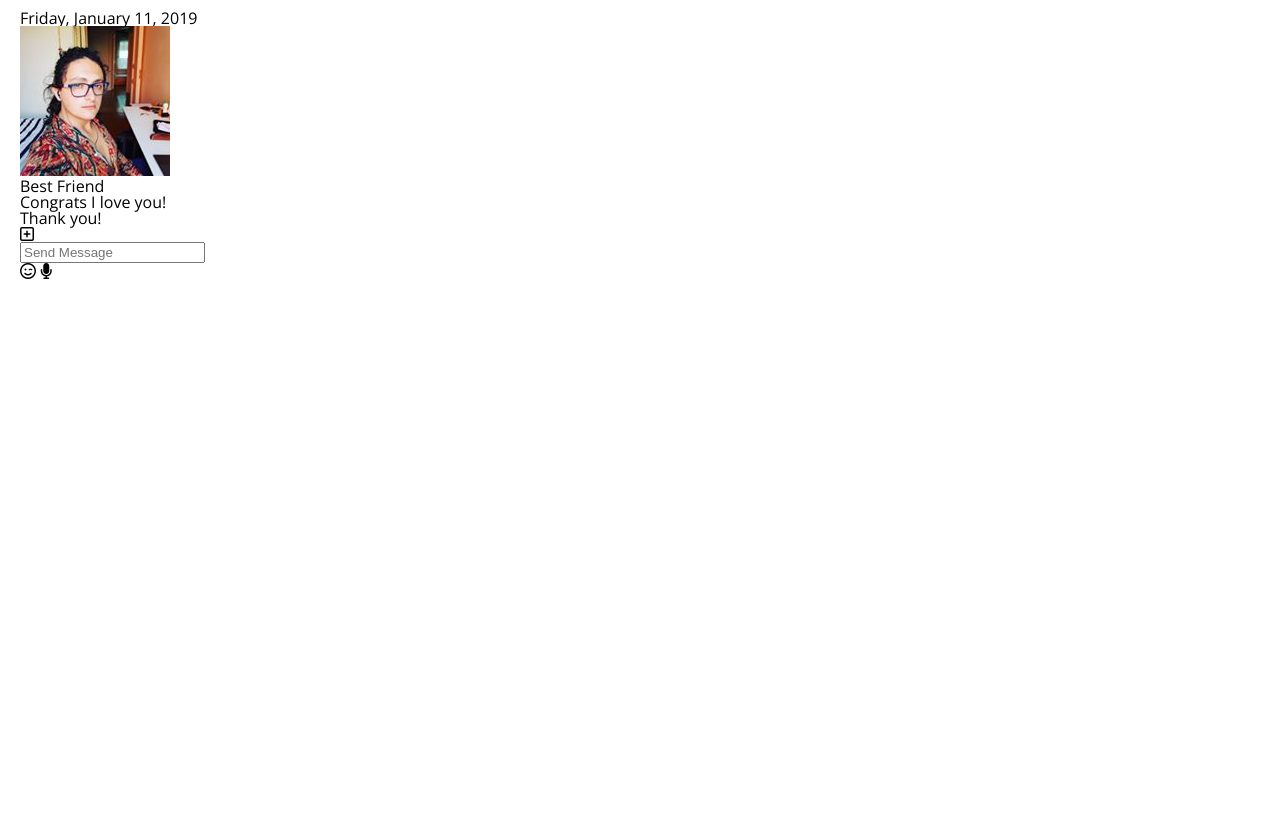
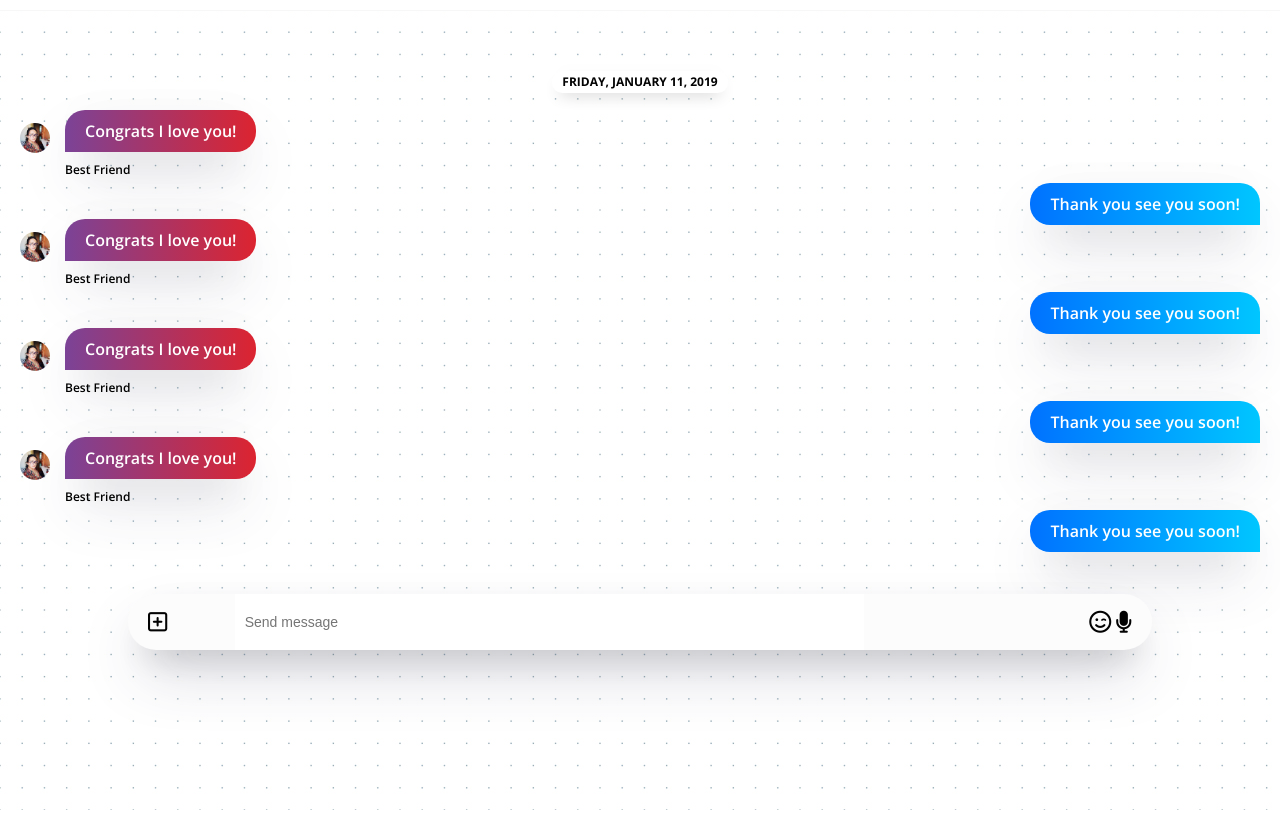
Before and after one commit to grace-kimm/kakao-clone, a plain HTML site: page chat.html in a window 1280 px wide. Shown: the part 100-920 px from the top of the page. Before the commit the page ends 800 px from the top, so only its background shows below. Drawn offline with nearby package versions, Linux system fonts and the light colour scheme.

Commit message:
css finished

```diff
--- a/chat.html
+++ b/chat.html
@@ -11,15 +11,13 @@
     <link rel="stylesheet" href="css/style.css" />
     <title>Chat | Kakao Clone</title>
   </head>
-  <body>
-    <!-- parent-->
+  <body class="chats-body">
     <div class="status-bar">
-      <!-- child-->
       <div class="status-bar__column">
-        <span class="status-bar__clock">13:56</span>
+        <span class="status-bar__clock">13:54</span>
       </div>
       <div class="status-bar__column">
-        <i class="far fa-clock"></i>
+        <i class="fas fa-clock"></i>
         <i class="fas fa-volume-mute"></i>
         <i class="fas fa-wifi"></i>
         <span class="status-bar__battery-level">100%</span>
@@ -28,11 +26,9 @@
     </div>
     <header class="header">
       <div class="header__header-column">
-        <div class="header__back-btn">
-          <a href="index.html">
-            <i class="fas fa-arrow-left"></i>
-          </a>
-        </div>
+        <a href="index.html" class="header__back-btn">
+          <i class="fas fa-arrow-left"></i>
+        </a>
         <h1 class="header__title">Best Friend</h1>
       </div>
       <div class="header__header-column">
@@ -44,25 +40,71 @@
         </span>
       </div>
     </header>
-    <main class="chat">
+    <main class="chat-screen">
       <ul class="chat__messages">
         <span class="chat__timestamp">Friday, January 11, 2019</span>
         <li class="incoming-message message">
-          <img src="images/avatar.jpg" class="g-avatar message__avatar" />
+          <img src="images/avatar.jpg" class="m-avatar message__avatar" />
           <div class="message__content">
+            <span class="message__bubble">
+              Congrats I love you!
+            </span>
             <span class="message__author">Best Friend</span>
-            <div class="message__bubble">
-              Congrats I love you!
-            </div>
           </div>
-          <span class="message__timestamp"></span>
+        </li>
+        <li class="sent-message message">
+          <div class="message__content">
+            <span class="message__bubble">
+              Thank you see you soon!
+            </span>
+          </div>
         </li>
         <li class="incoming-message message">
-          <span class="message__timestamp"></span>
+          <img src="images/avatar.jpg" class="m-avatar message__avatar" />
           <div class="message__content">
-            <div class="message__bubble">
-              Thank you!
-            </div>
+            <span class="message__bubble">
+              Congrats I love you!
+            </span>
+            <span class="message__author">Best Friend</span>
+          </div>
+        </li>
+        <li class="sent-message message">
+          <div class="message__content">
+            <span class="message__bubble">
+              Thank you see you soon!
+            </span>
+          </div>
+        </li>
+        <li class="incoming-message message">
+          <img src="images/avatar.jpg" class="m-avatar message__avatar" />
+          <div class="message__content">
+            <span class="message__bubble">
+              Congrats I love you!
+            </span>
+            <span class="message__author">Best Friend</span>
+          </div>
+        </li>
+        <li class="sent-message message">
+          <div class="message__content">
+            <span class="message__bubble">
+              Thank you see you soon!
+            </span>
+          </div>
+        </li>
+        <li class="incoming-message message">
+          <img src="images/avatar.jpg" class="m-avatar message__avatar" />
+          <div class="message__content">
+            <span class="message__bubble">
+              Congrats I love you!
+            </span>
+            <span class="message__author">Best Friend</span>
+          </div>
+        </li>
+        <li class="sent-message message">
+          <div class="message__content">
+            <span class="message__bubble">
+              Thank you see you soon!
+            </span>
           </div>
         </li>
       </ul>
@@ -74,7 +116,7 @@
       <div class="chat__write-column">
         <input
           type="text"
-          placeholder="Send Message"
+          placeholder="Send message"
           class="chat__write-input"
         />
       </div>
--- /dev/null
+++ b/css/chat.css
@@ -0,0 +1,126 @@
+.chats-body {
+    padding: 10px 0px;
+}
+
+.chats-body .header,
+.chats-body .status-bar {
+    padding: 0px 20px;
+}
+
+.chat-screen {
+    background-image: url("../images/dot-grid.png");
+    min-height: 100vh;
+}
+
+.chat__write {
+    position: fixed;
+    justify-content: space-between;
+    align-items: center;
+    bottom: 50px;
+    width: 80%;
+    /* fixed container를 가운데 정렬하기 */
+    margin: 0 auto;
+    left: 0;
+    right: 0;
+    /* 여기까지 */
+    display: flex;
+    background-color: #fcfcfc;
+    padding: 0px 20px;
+    border-radius: 40px;
+
+    /* shadow는 다른 홈페이지에서 inspect -> copy 가능 */
+    box-shadow: 0 30px 60px -12px rgba(50, 50, 93, 0.25),
+    0 18px 36px -18px rgba(0, 0, 0, 0.3), 0 -12px 36px -8px rgba(0, 0, 0, 0.025);
+}
+
+.chat__write i {
+    font-size: 22px;
+}
+
+.chat__write-column:nth-child(2) {
+    width: 80%;
+}
+
+.chat__write-column input {
+    padding: 20px 10px;
+    width: 80%;
+    border: none;
+    font-size: 14px;
+}
+
+.chat__write-column input:focus {
+    outline: none;
+}
+
+.chat-screen .chat__messages {
+    border-top: 1px solid #f7f7f7;
+    display: flex;
+    flex-direction: column;
+    align-items: center;
+    justify-content: center;
+    padding: 0px 20px;
+    padding-top: 30px;
+}
+
+.chat__messages .chat__timestamp {
+    background-color: white;
+    font-size: 12px;
+    padding: 5px 10px;
+    border-radius: 10px;
+    margin-top: 30px;
+    margin-bottom: 30px;
+    box-shadow: rgba(0, 0, 0, 0.3) 0px 8px 16px -8px,
+    rgba(0, 0, 0, 0.024) 0px -6px 16px -6px;
+    text-transform: uppercase;
+    font-weight: 700;
+}
+
+.message {
+    display: flex;
+    align-items: flex-start;
+    margin-bottom: 20px;
+}
+
+.incoming-message {
+    align-self : flex-start;
+}
+
+.incoming-message img {
+    width: 30px;
+    border-radius: 15px;
+    margin-right: 15px;
+}
+
+.sent-message {
+    align-self: flex-end;
+}
+
+.message .message__bubble {
+    background-color: white;
+    box-shadow: 0 30px 60px -12px rgba(50, 50, 93, 0.25),
+      0 18px 36px -18px rgba(0, 0, 0, 0.3), 0 -12px 36px -8px rgba(0, 0, 0, 0.025);
+    padding: 10px 20px;
+    border-radius: 20px;
+    color: white;
+    font-weight: 600;
+  }
+
+  .incoming-message .message__author {
+      margin-top: 25px;
+      display: block;
+      font-weight: 600;
+      font-size: 12px;
+      color: black;
+  }
+
+  .incoming-message .message__bubble {
+      border-bottom-left-radius: 0px;
+      background-image: linear-gradient(to right, #7b4397, #dc2430);
+
+  }
+
+  .sent-message .message__bubble {
+    border-bottom-right-radius: 0px;
+    background-image: linear-gradient(to left, #00c6ff, #0072ff);
+
+}
--- a/css/find.css
+++ b/css/find.css
@@ -18,7 +18,7 @@
 }
 
 .find .header-btn__title {
-  margin-top: 10px;
+  margin-top: 20px;
   font-size: 14px;
 }
 
--- /dev/null
+++ b/css/more.css
@@ -0,0 +1,50 @@
+.more .more__btn-list,
+.more .more__suggestions-list {
+    margin: 30px 0px;
+    margin-left: 10px;
+    display: flex;
+    align-items: center;
+}
+
+.more__btn-list .more__btn,
+.more .suggestion {
+    margin-right: 40px;
+    display: flex;
+    flex-direction: column;
+    align-items: center;
+    cursor: pointer;
+}
+
+.more__btn .more__btn-title {
+    font-size: 14px;
+    margin-top: 15px;
+}
+
+.more .more__suggestions {
+    border-top: 1px solid #f7f7f7;
+    padding-top: 20px;
+}
+
+.more .more__title {
+    opacity: 0.8;
+    margin-bottom: 20px;
+}
+
+.suggestion .suggestion__title {
+    font-size: 12px;
+    margin-top: 15px;
+}
+
+.suggestion .suggestion__icon {
+    background-color: #fce006;
+    padding: 10px;
+    border-radius: 10px;
+    display: flex;
+    justify-content: center;
+    align-items: center;
+}
+
+.suggestion__icon i {
+    font-size: 28px;
+    color: white;
+}
--- /dev/null
+++ b/css/settings.css
@@ -0,0 +1,22 @@
+.settings .settings__sections {
+    border-top: 1px solid #f7f7f7;
+    padding: 30px 0px;
+  }
+
+  .settings__setting .settings__icon {
+    font-size: 20px;
+    margin-right: 20px;
+  }
+
+  .settings__setting .settings__title {
+    font-size: 22px;
+    font-weight: 300;
+  }
+
+  .settings .settings__setting {
+    margin-bottom: 30px;
+  }
+
+  .settings .settings__setting:last-child {
+    margin-bottom: 0;
+  }
--- a/css/style.css
+++ b/css/style.css
@@ -1,4 +1,4 @@
-@import url("https://fonts.googleapis.com/css?family=Open+Sans:400,600,700&display=swap");
+@import url("https://fonts.googleapis.com/css?family=Open+Sans:300,400,600,700&display=swap");
 @import "reset.css";
 @import "status-bar.css";
 @import "header.css";
@@ -6,6 +6,9 @@
 @import "friend.css";
 @import "friends.css";
 @import "find.css";
+@import "more.css";
+@import "settings.css";
+@import "chat.css";
 
 body {
   background-color: white;
```
Also changed, not shown: find.html (+4 -4 lines), settings.html (+6 -8 lines), images/circle-blues.png (added), images/dot-grid.png (added).
